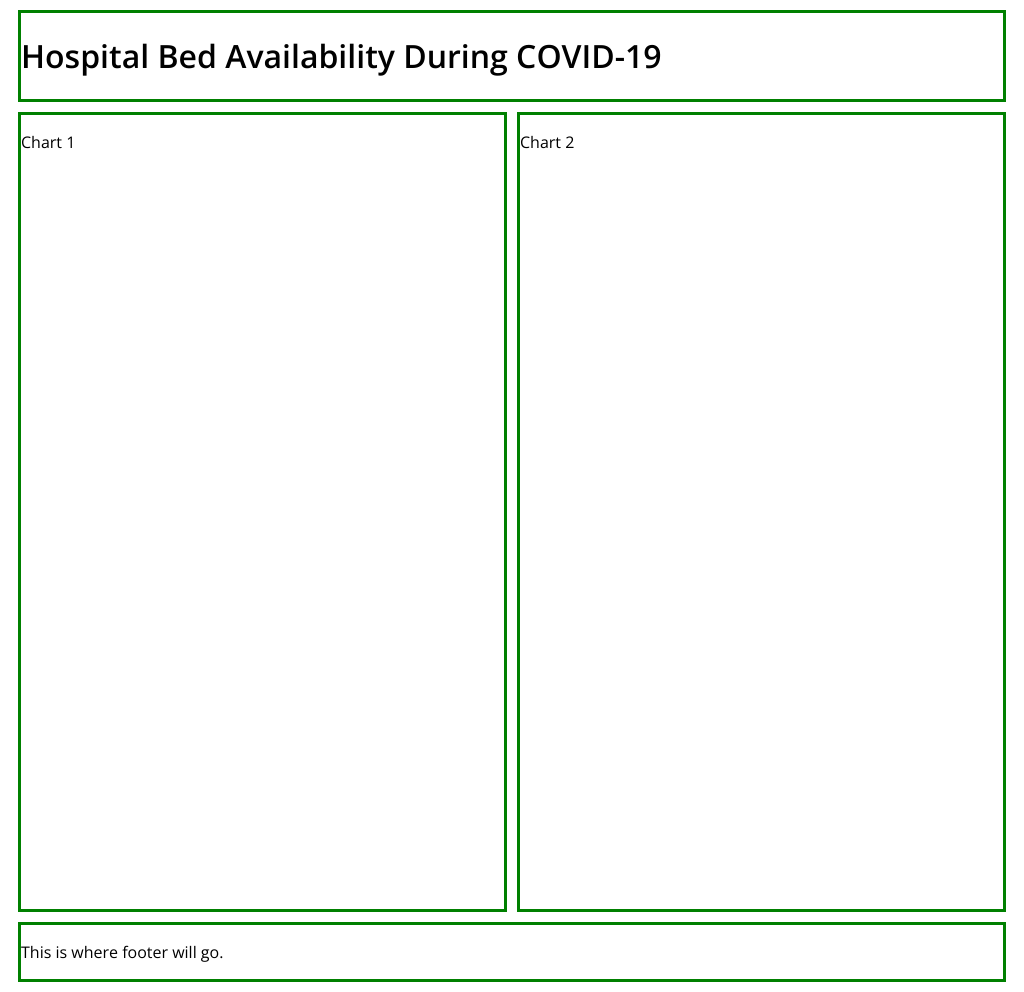
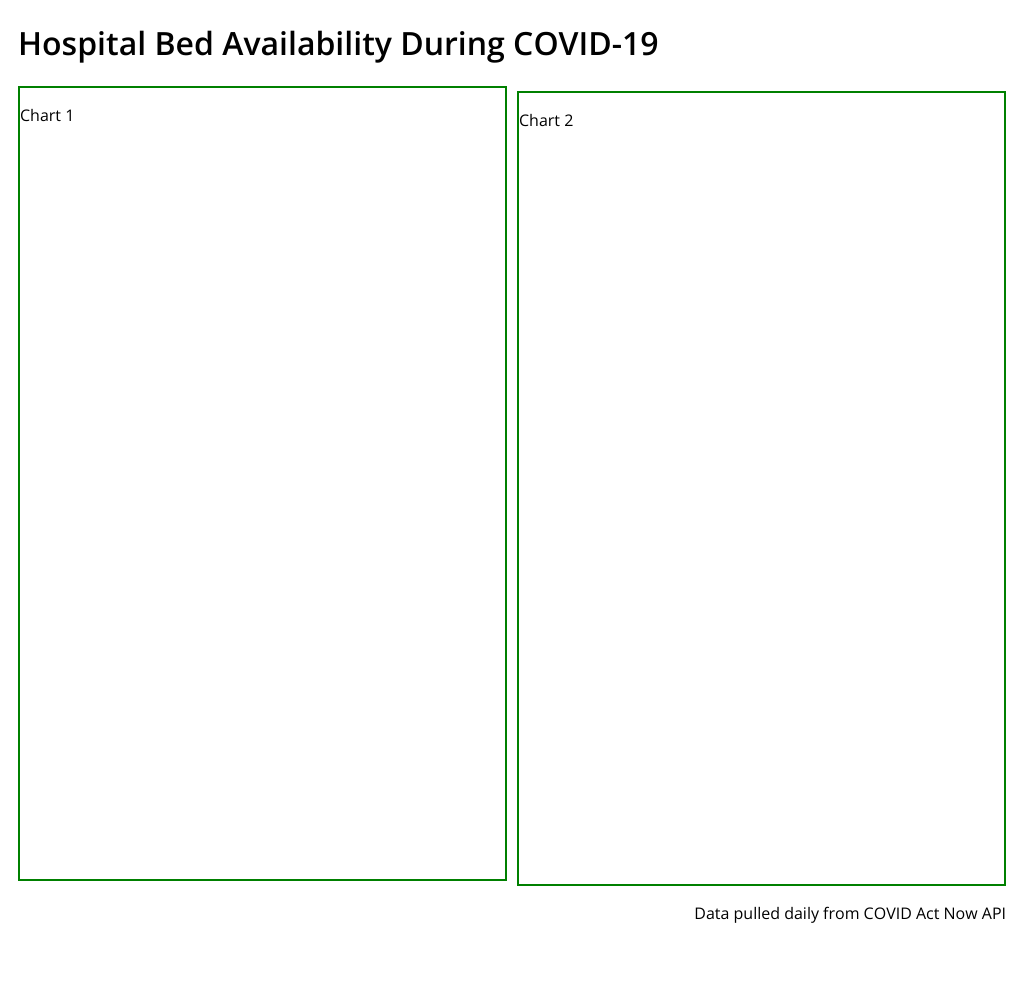
Before and after one commit to sidneykfla/covid19-hospital-bed-availability, a plain HTML site: page index.html in a window 1024 px wide. After the commit the page ends 940 px from the top, so only its background shows below. Drawn offline with nearby package versions, Linux system fonts and the light colour scheme.

Commit message:
fixed mediascreen

```diff
--- a/index.html
+++ b/index.html
@@ -21,7 +21,7 @@
 		</div>
 	</div>
 	<div class="footer">
-		<p>This is where footer will go.</p>
+		<p style="text-align: right;">Data pulled daily from COVID Act Now API</p>
 	</div>
 </div>
 
--- a/style.css
+++ b/style.css
@@ -1,21 +1,41 @@
-/* #### Mobile Phones Portrait #### */
-@media screen and (max-device-width: 480px) and (orientation: portrait){
-  /* some CSS here */
-}
+/* #### Mobile Phones Portrait or Landscape #### */
+@media screen and (max-width: 1024px){
+	html {
+		font-family: 'Open Sans', sans-serif;
+		margin: auto;
+		max-width: 1600px;
+	}
 
-/* #### Mobile Phones Landscape #### */
-@media screen and (max-device-width: 640px) and (orientation: landscape){
-  /* some CSS here */
-}
+	h1 {
+		font-weight: 600;
+	}
 
-/* #### Mobile Phones Portrait or Landscape #### */
-@media screen and (max-device-width: 640px){
-  /* some CSS here */
-}
+	.header {
+		margin: 10px;
+	}
 
-/* #### Tablets Portrait or Landscape #### */
-@media screen and (min-device-width: 768px) and (max-device-width: 1024px){
-  /* some CSS here */
+	.main {
+		display: grid;
+		grid-template-columns: 1fr;
+		height: 800px;
+		margin: 10px;
+	}
+
+	.box1 {
+		grid-column: 1;
+		border: 2px solid green;
+		margin-bottom: 5px;
+	}
+
+	.box2 {
+		grid-column: 1;
+		border: 2px solid green;
+		margin-top: 5px;
+	}
+
+	.footer {
+		margin: 10px;
+	}
 }
 
 /* #### Desktops #### */
@@ -31,12 +51,10 @@
 	}
 
 	.header {
-		border: 3px solid green;
 		margin: 10px;
 	}
 
 	.main {
-
 		display: grid;
 		grid-template-columns: repeat(2, 1fr);
 		height: 800px;
@@ -45,18 +63,17 @@
 
 	.box1 {
 		grid-column: 1;
-		border: 3px solid green;
+		border: 2px solid green;
 		margin-right: 5px;
 	}
 
 	.box2 {
 		grid-column: 2;
-		border: 3px solid green;
+		border: 2px solid green;
 		margin-left: 5px;
 	}
 
 	.footer {
-		border: 3px solid green;
 		margin: 10px;
 	}
 }
```
